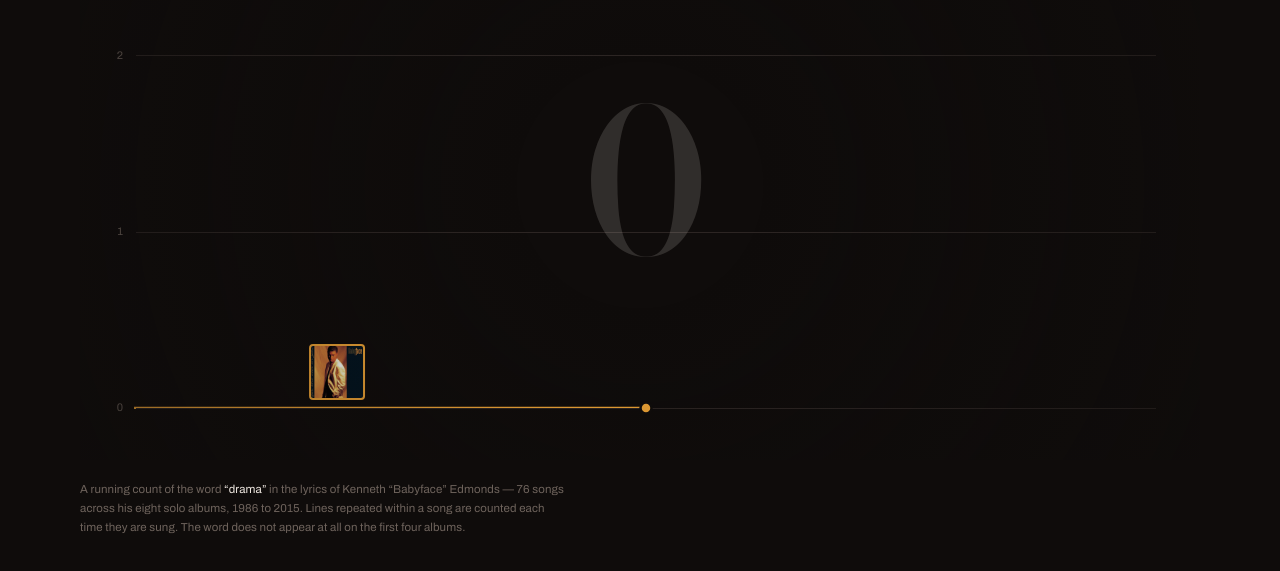
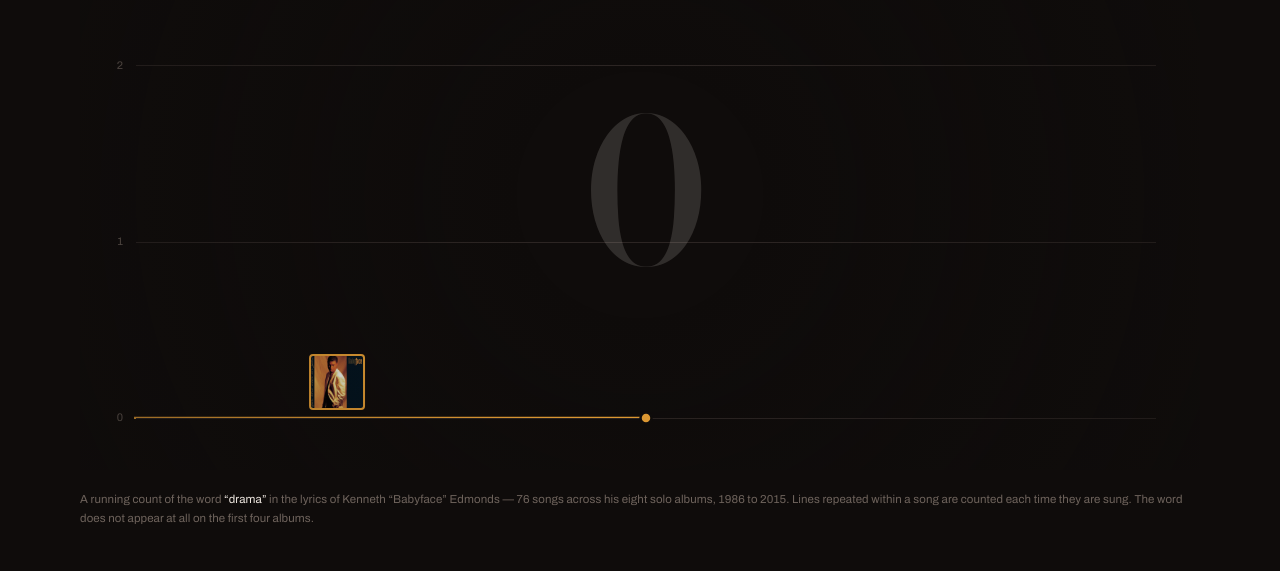
Before and after one commit to gorontunic/drama, a plain HTML site: page index.html in a window 1280 px wide. Shown: the part 205-776 px from the top of the page. Drawn offline with nearby package versions, Linux system fonts and the light colour scheme.

Commit message:
Update max-width of note class to 100%

```diff
--- a/index.html
+++ b/index.html
@@ -32,7 +32,7 @@
   .plot{position:relative; width:100%; aspect-ratio:16/8.4; min-height:300px;
         max-height:calc(100vh - 250px)}
   .note{
-    margin:20px 0 0; max-width:74ch;
+    margin:20px 0 0; max-width:100%;
     font-size:11.5px; line-height:1.65; color:var(--dim); letter-spacing:.01em;
   }
   .note b{color:var(--bone); font-weight:400}
```
